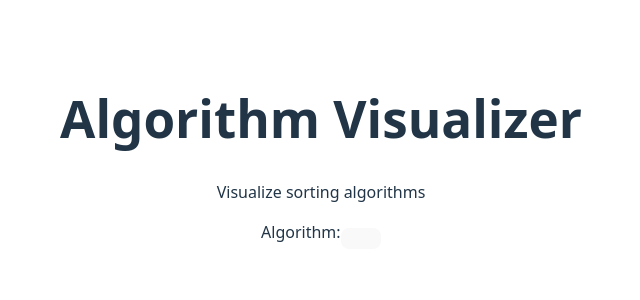
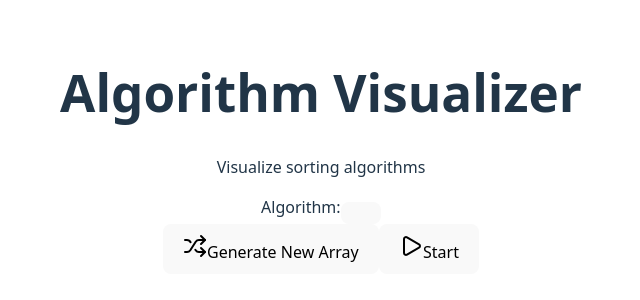
Before and after one commit to CheaRitheavatey/GINFV25, a React (Vite) app in the folder algo-visualizer/: page / in a window 1280 px wide. Shown: the part 248-548 px from the top of the page, without its empty margins (319-959 px from the left). Built offline with nearby package versions, Linux system fonts and the light colour scheme.

Commit message:
testing regular button

```diff
--- a/algo-visualizer/src/components/ControlPanel.jsx
+++ b/algo-visualizer/src/components/ControlPanel.jsx
@@ -1,10 +1,15 @@
 import { SelectContent, SelectItem, SelectTrigger, SelectValue } from "@radix-ui/react-select"
 import { Select } from "./sub_components/Select"
+import { Pause, Play, RotateCw, Shuffle, Sliders } from "lucide-react"
 
 function ControlPanel({
     selectedAlgo,
     onChangeSelectedAlgo,
-    isRunning
+    isRunning,
+    isPause,
+    onGenerateArray,
+    onStart,
+    onReset
 }) {
     return (
         <>
@@ -26,6 +31,52 @@ function ControlPanel({
                 </SelectContent>
             </Select>
         </div>
+
+        {/* generate button and play button */}
+        <div>
+            {/* generate button */}
+            <button
+            onClick={onGenerateArray}
+            disabled={isRunning}
+            className="">
+                {/* shuffle icon */}
+                <Shuffle className="w-2 h-2 mr-2"></Shuffle>
+                Generate New Array
+            </button>
+
+            {/* start button */}
+            <button
+            onClick={onStart}
+            className="">
+                {isPause ? (
+                    <>
+                    <Play></Play>
+                    Resume
+                    </>
+                ) : isRunning ? (
+                    <>
+                    <Pause></Pause>
+                    Pause
+                    </>
+                ): (
+                    <>
+                    <Play></Play>
+                    Start
+                    </>
+                )}
+            </button>
+
+            {/* reset button show */}
+            {(isRunning || isPause) && (
+                <button
+                onClick={onReset}
+                className="">
+                    {/* icon reset circle */}
+                    <RotateCw></RotateCw>
+                    Reset
+                </button>
+            )}
+        </div>
         </>
     )
 }
```
